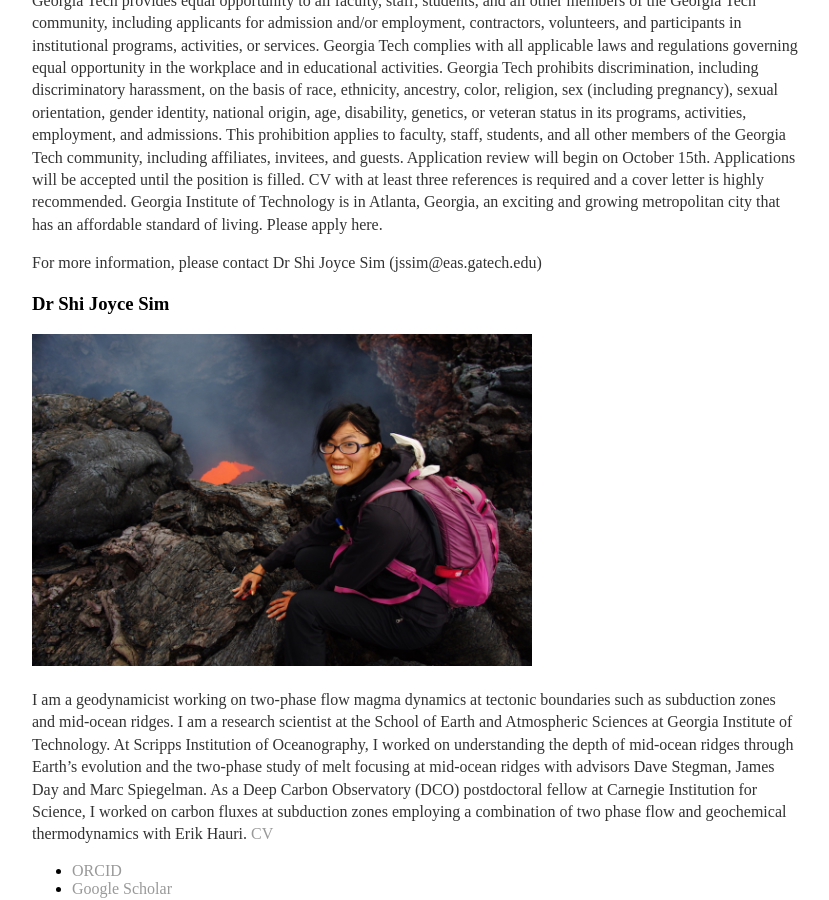
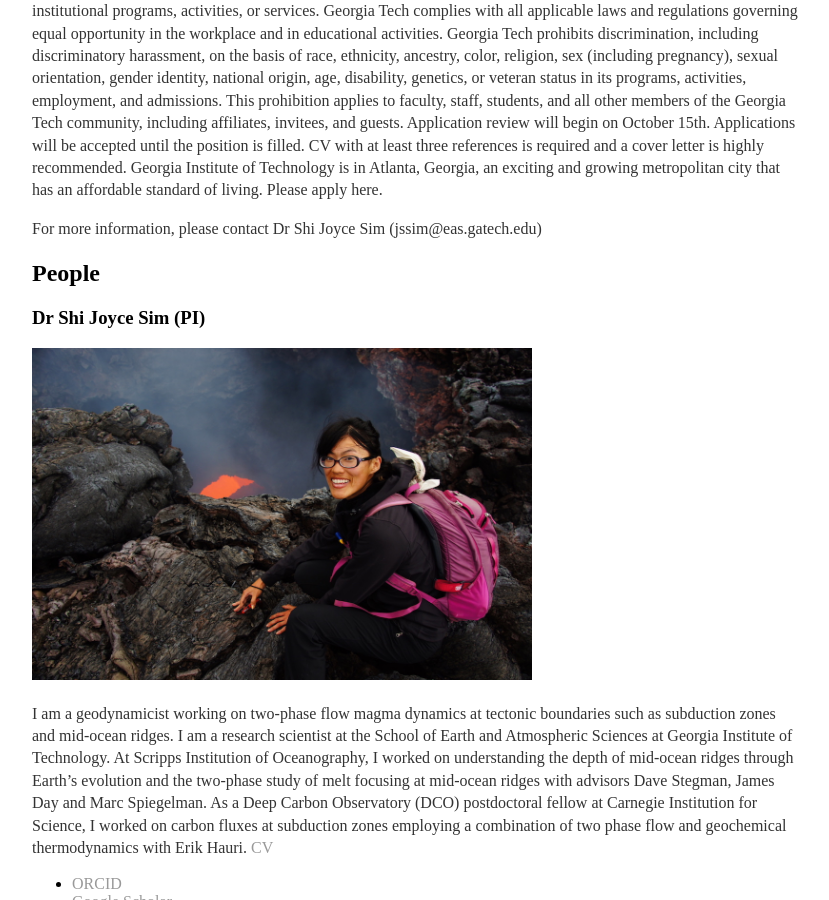
Before and after one commit to joycesim/joycesim.github.io, a Jekyll site: the page built from group/index.md, in a window 1280 px wide and 900 px high, scrolled down 1140 px. Shown: the whole window, without its empty margins (224-1053 px from the left). Built offline with Jekyll 4.4.1, drawn with Linux system fonts in a browser that asks for light colours.

Commit message:
Update index.md

```diff
--- a/group/index.md
+++ b/group/index.md
@@ -21,7 +21,7 @@ Undergraduates are invited to apply for a ten-week research program hosted by Ge
 * [Jenn Glass Inclusion Resource page](http://www.jenniferglass.com/Jennifer_Glass/Inclusion.html)
 * [How to build a heathy lab](https://www.nature.com/collections/pmlcrkkyyq)
 
-## Postdoctoral Fellow position in Computational Geodynamics at Georgia Institute of Technology
+### Postdoctoral Fellow position in Computational Geodynamics at Georgia Institute of Technology
 [Apply here!](https://careers.hprod.onehcm.usg.edu/psc/careers/CAREERS/HRMS/c/HRS_HRAM_FL.HRS_CG_SEARCH_FL.GBL?Page=HRS_APP_JBPST_FL&Action=U&FOCUS=Applicant&SiteId=03000&JobOpeningId=230846&PostingSeq=1&)
 
 Postdoctoral Research Fellow position in Computational Geodynamics
@@ -37,7 +37,9 @@ Application review will begin on October 15th. Applications will be accepted unt
 
 For more information, please contact Dr Shi Joyce Sim (jssim@eas.gatech.edu)
 
-### Dr Shi Joyce Sim
+## People
+
+### Dr Shi Joyce Sim (PI)
 <img src="/image/Profile3.JPG" alt="Kamchatka 2013" title="Kamchatka 2013." width="500" />
 
 I am a geodynamicist working on two-phase flow magma dynamics at tectonic boundaries such as subduction zones and mid-ocean ridges. I am a research scientist at the School of Earth and Atmospheric Sciences at Georgia Institute of Technology. At Scripps Institution of Oceanography, I worked on understanding the depth of mid-ocean ridges through Earth's evolution and the two-phase study of melt focusing at mid-ocean ridges with advisors Dave Stegman, James Day and Marc Spiegelman. As a Deep Carbon Observatory (DCO) postdoctoral fellow at Carnegie Institution for Science, I worked on carbon fluxes at subduction zones employing a combination of two phase flow and geochemical thermodynamics with Erik Hauri. [CV](https://joycesim.github.io/cv/)
```
